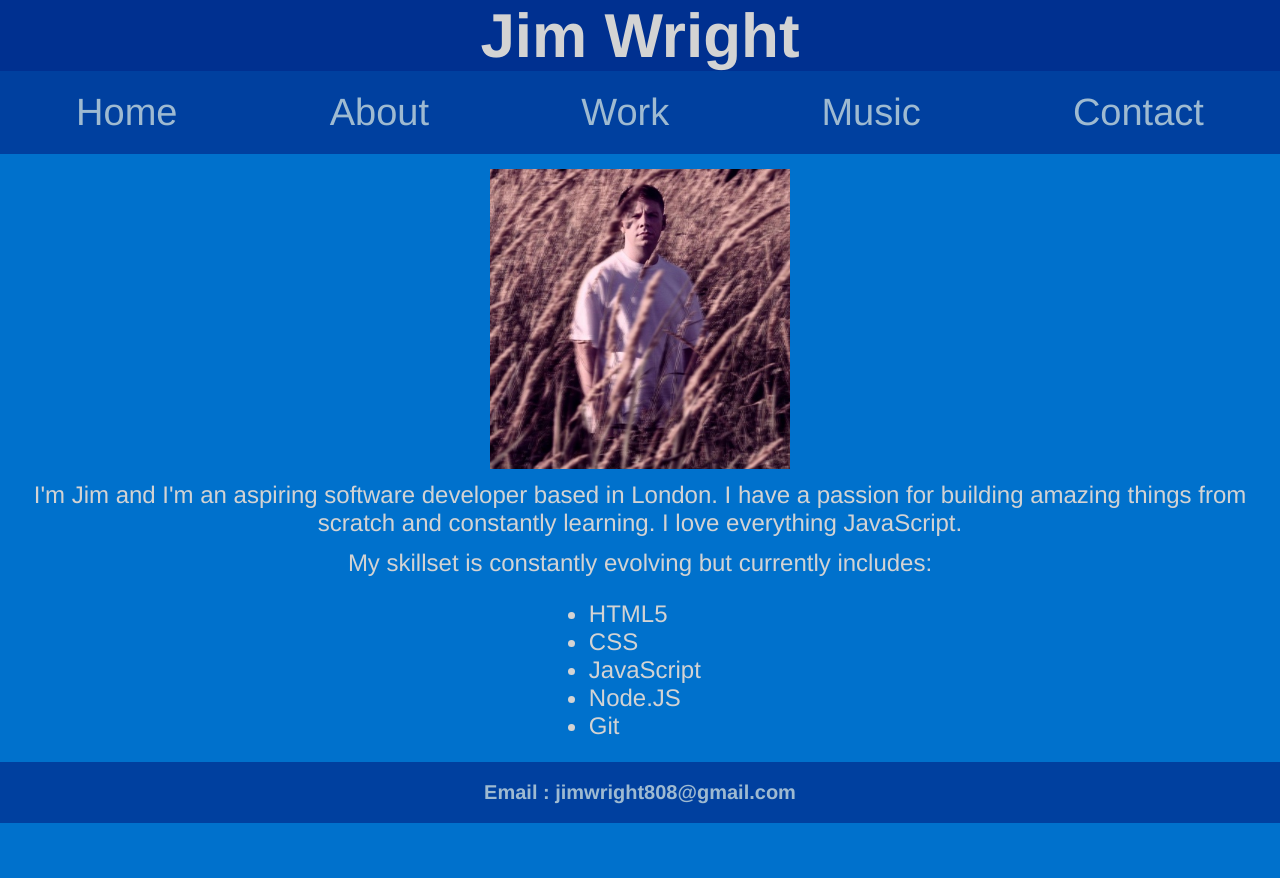
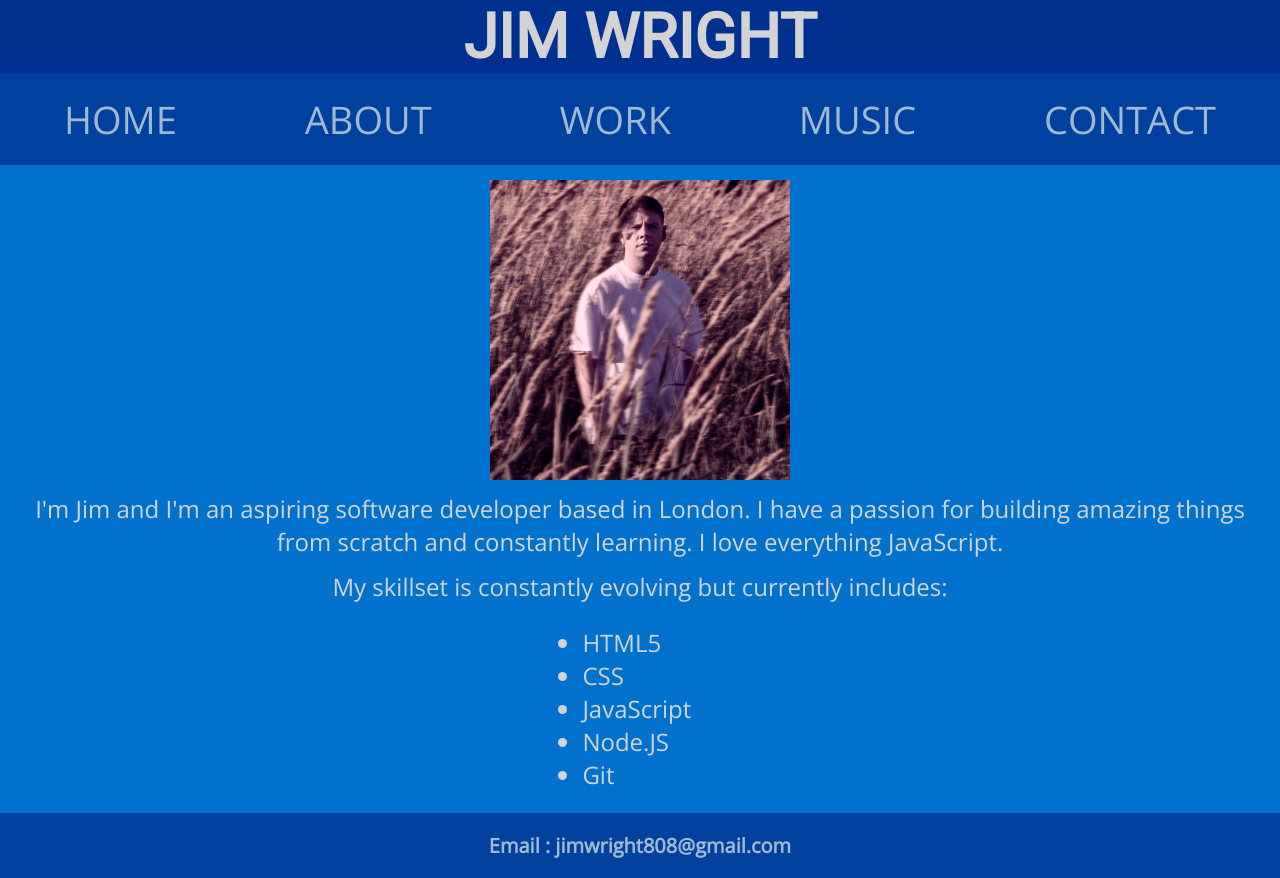
Before and after one commit to diskomotech/mainportfolio, a plain HTML site: page index.html in a window 1280 px wide. Before the commit the page ends 823 px from the top, so only its background shows below. Drawn offline with nearby package versions, Linux system fonts and the light colour scheme.

Commit message:
Updated fonts

```diff
--- a/index.html
+++ b/index.html
@@ -3,17 +3,18 @@
   <head>
     <link rel="stylesheet" href="scripts/main.css">
     <title>Jim Wright : Software Developer</title>
+   <link href="https://fonts.googleapis.com/css?family=Open+Sans|Roboto" rel="stylesheet">
   </head>
   <body class="site">
-      <header>Jim Wright</header>
+      <header>JIM WRIGHT</header>
     </div>
     <nav>
       <ul>
-      <li><a href="#" title="Home">Home</a></li>
-      <li><a href="#" title="About">About</a></li>
-      <li><a href="#" title="Work">Work</a></li>
-      <li><a href="#" title="Music">Music</a>          </li>
-      <li><a href="#" title="Contact">Contact</a></li>
+      <li><a href="#" title="Home">HOME</a></li>
+      <li><a href="#" title="About">ABOUT</a></li>
+      <li><a href="#" title="Work">WORK</a></li>
+      <li><a href="#" title="Music">MUSIC</a>          </li>
+      <li><a href="#" title="Contact">CONTACT</a></li>
     </ul>
   </nav>
     <main class="site-content">
--- a/scripts/main.css
+++ b/scripts/main.css
@@ -31,15 +31,15 @@
 	opacity: 0.75;
 }
 body {
-	font-family: "Helvetica Neue", Helvetica, sans-serif;
+	font-family: 'open sans', 'Helvetica Neue', sans-serif;
 	background-color: #0071CC;
-	font-weight: 100;
 	color: lightgray;
 }
 header {
+	font-family: 'roboto', sans-serif;
 	font-size: 3.875em;
+	text-align: center;
 	font-weight: bold;
-	text-align: center;
 }
 .tagline, nav {
 	padding: 1.25rem 0 1.25rem 0;
@@ -61,7 +61,7 @@
 }
 .skills ul {
 	font-size: 1.5em;
-	width: 8%;
+	width: 9%;
 	margin: auto;
 	padding: 0.9375em 0 0.9375em 0;
 }
```
